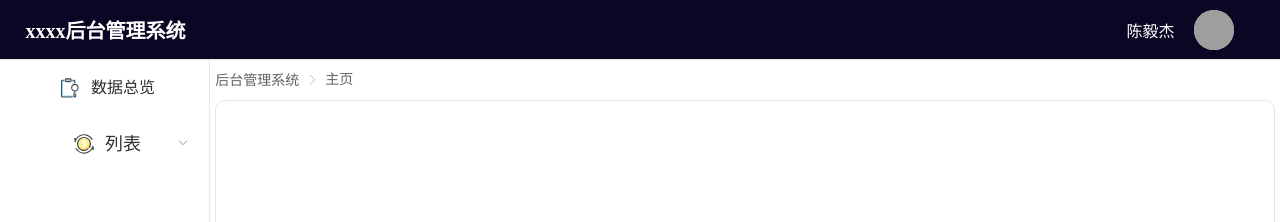
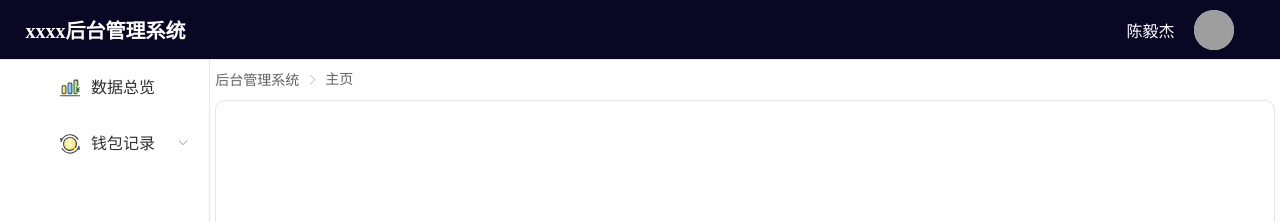
Before and after one commit to Moustache-YJ/vue-admin-base, a Vue app: page / in a window 1280 px wide. Shown: the top 222 px of the page. Built offline with nearby package versions, Linux system fonts and the light colour scheme; grey boxes are pictures that could not be loaded; a small style sheet from the web is missing.

Commit message:
去除不必要代码

```diff
--- a/src/components/main/SiderBar.vue
+++ b/src/components/main/SiderBar.vue
@@ -1,7 +1,5 @@
 <template>
   <div class="sideItem" v-once>
-    <!-- 单个路由记录 -->
-    <!-- <el-menu-item v-if="!route.children && !route.meta.hidden" :index="route.path">{{route.meta.name}}</el-menu-item> -->
     <!-- 一个路由记录也等于本身兼容 -->
     <el-menu-item v-if="route.children && route.children.length === 1 && !route.meta.hidden" :index="route.path">
       <template slot="title">
@@ -24,7 +22,6 @@
   </div>
 </template>
 <script>
-const req = require.context('../../assets/svg',false,/\.svg$/)
 import SvgIcon from '../main/SvgIcon'
 export default {
   components:{
@@ -40,30 +37,17 @@ export default {
   },
   data () {
     return {
-      images:[]
     }
   },
-  methods: {
-    icon(iconPath){
-      const icon = req('./record.svg')
-      return icon
-    }
-  },
-  created () {
-    this.images = req.keys()
-    console.log(this.images)
-  }
 }
 </script>
 <style lang='less' scoped>
-@import url('../../utils/less/common');
 .sideItem{
    width:100%;
    text-align: center;
-  //  background-color:@siderBackgroundColor
 }
 .sideItem /deep/ .el-submenu__title{
-  font-size:18px;
+  font-size:16px;
 }
 .sideItem /deep/ .el-menu-item{
   font-size:16px
--- a/src/router/index.js
+++ b/src/router/index.js
@@ -23,7 +23,7 @@ const routes = [
     name: 'home',
     component: main,
     redirect:"/home/home",
-    meta:{name:"数据总览",hidden:false,icon:'record'},
+    meta:{name:"数据总览",hidden:false,icon:'chart'},
     children:[{
       path: 'home',
       name: 'home',
@@ -34,7 +34,7 @@ const routes = [
     path: '/list',
     name: 'list',
     redirect:"/list/list1",
-    meta:{name:"列表",hidden:false,icon:'money'},
+    meta:{name:"钱包记录",hidden:false,icon:'money'},
     component:main,
     children:[{
       path: 'list1',
```
